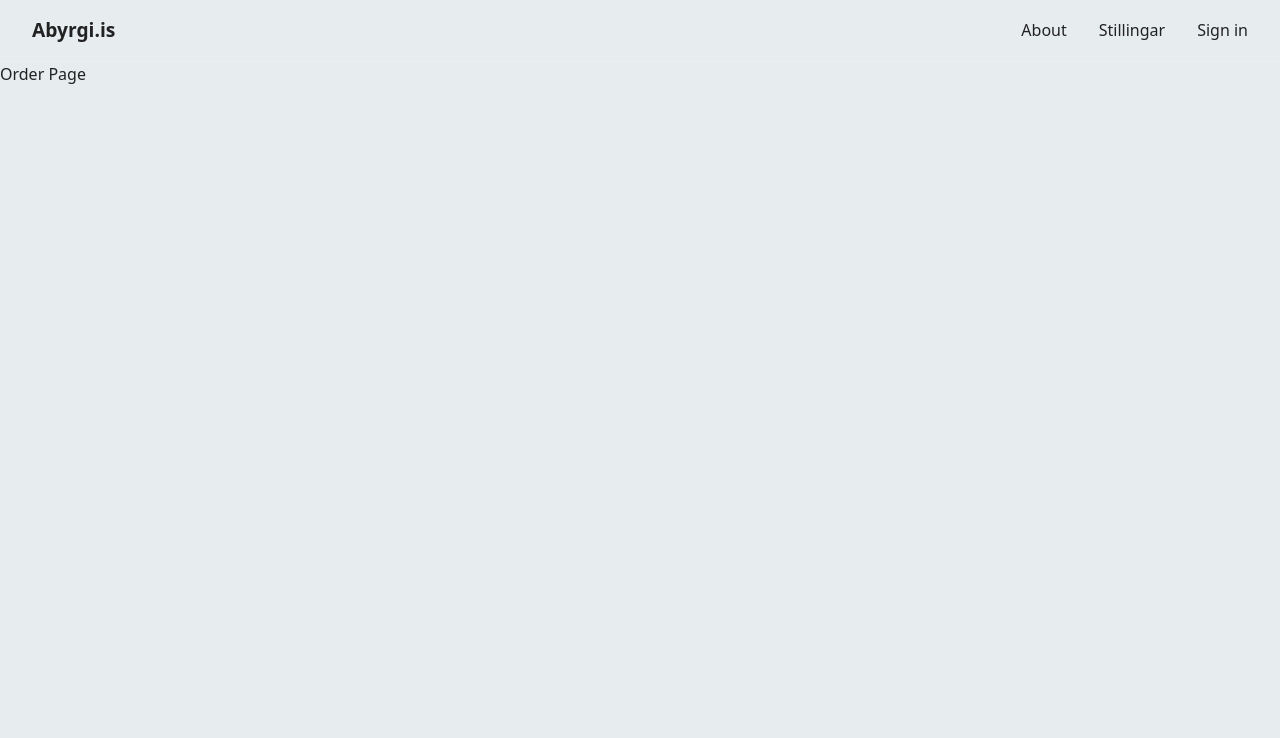
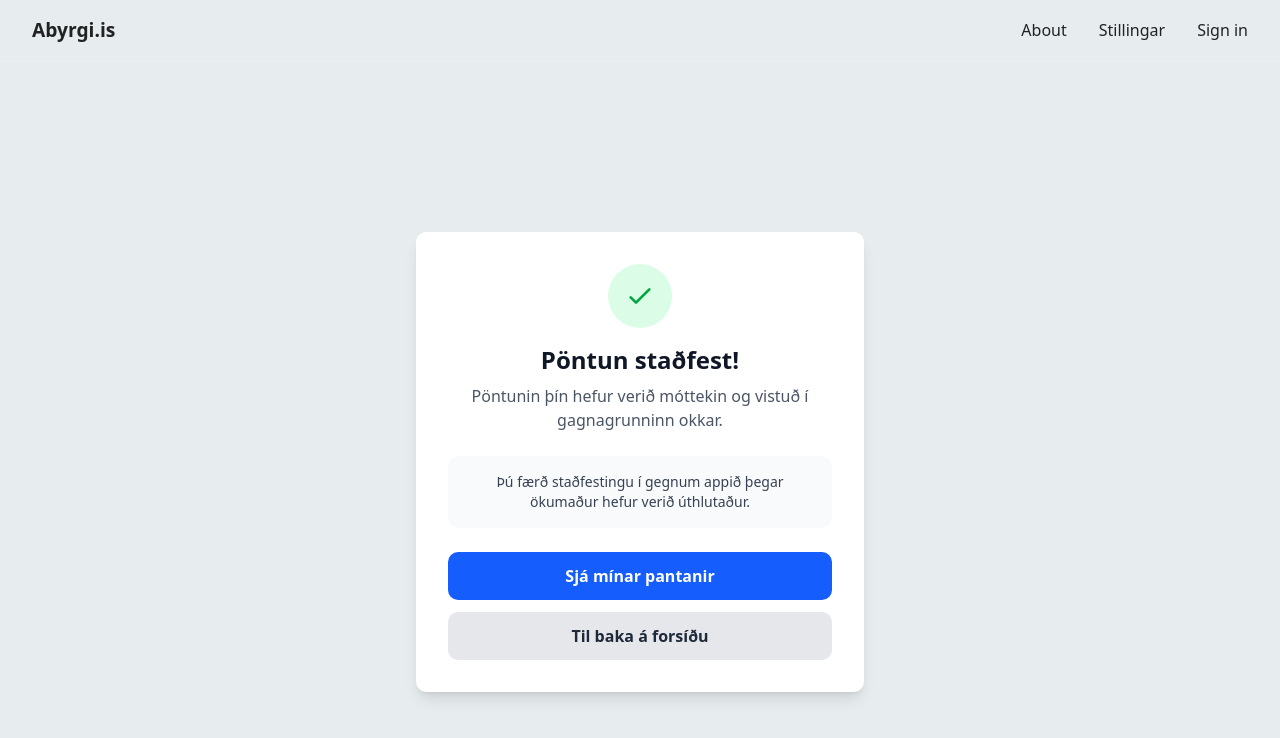
Before and after one commit to Abyrgi-is/Abyrgi.is, a Next.js app in the folder abyrgi.is/: page /order in a window 1280 px wide. Shown: the top 738 px of the page. Built offline with nearby package versions, Linux system fonts and the light colour scheme; no server answers.

Commit message:
Improve order confirmation page with success message
Co-authored-by: petur8264 <145691699+petur8264@users.noreply.github.com>

```diff
--- a/abyrgi.is/src/app/order/page.tsx
+++ b/abyrgi.is/src/app/order/page.tsx
@@ -1,3 +1,57 @@
+"use client";
+
+import Link from "next/link";
+
 export default function OrderPage() {
-    return <div>Order Page</div>;
+    return (
+        <div className="min-h-screen flex items-center justify-center p-6">
+            <div className="max-w-md w-full bg-white rounded-lg shadow-lg p-8 text-center">
+                <div className="mb-6">
+                    <div className="w-16 h-16 bg-green-100 rounded-full flex items-center justify-center mx-auto mb-4">
+                        <svg
+                            className="w-8 h-8 text-green-600"
+                            fill="none"
+                            stroke="currentColor"
+                            viewBox="0 0 24 24"
+                            xmlns="http://www.w3.org/2000/svg"
+                        >
+                            <path
+                                strokeLinecap="round"
+                                strokeLinejoin="round"
+                                strokeWidth={2}
+                                d="M5 13l4 4L19 7"
+                            />
+                        </svg>
+                    </div>
+                    <h1 className="text-2xl font-bold text-gray-900 mb-2">
+                        Pöntun staðfest!
+                    </h1>
+                    <p className="text-gray-600">
+                        Pöntunin þín hefur verið móttekin og vistuð í gagnagrunninn okkar.
+                    </p>
+                </div>
+
+                <div className="bg-gray-50 rounded-lg p-4 mb-6">
+                    <p className="text-sm text-gray-700">
+                        Þú færð staðfestingu í gegnum appið þegar ökumaður hefur verið úthlutaður.
+                    </p>
+                </div>
+
+                <div className="space-y-3">
+                    <Link
+                        href="/minarsidur"
+                        className="block w-full py-3 px-6 bg-blue-600 text-white rounded-lg font-semibold hover:bg-blue-700 transition-colors"
+                    >
+                        Sjá mínar pantanir
+                    </Link>
+                    <Link
+                        href="/"
+                        className="block w-full py-3 px-6 bg-gray-200 text-gray-800 rounded-lg font-semibold hover:bg-gray-300 transition-colors"
+                    >
+                        Til baka á forsíðu
+                    </Link>
+                </div>
+            </div>
+        </div>
+    );
 }
```
